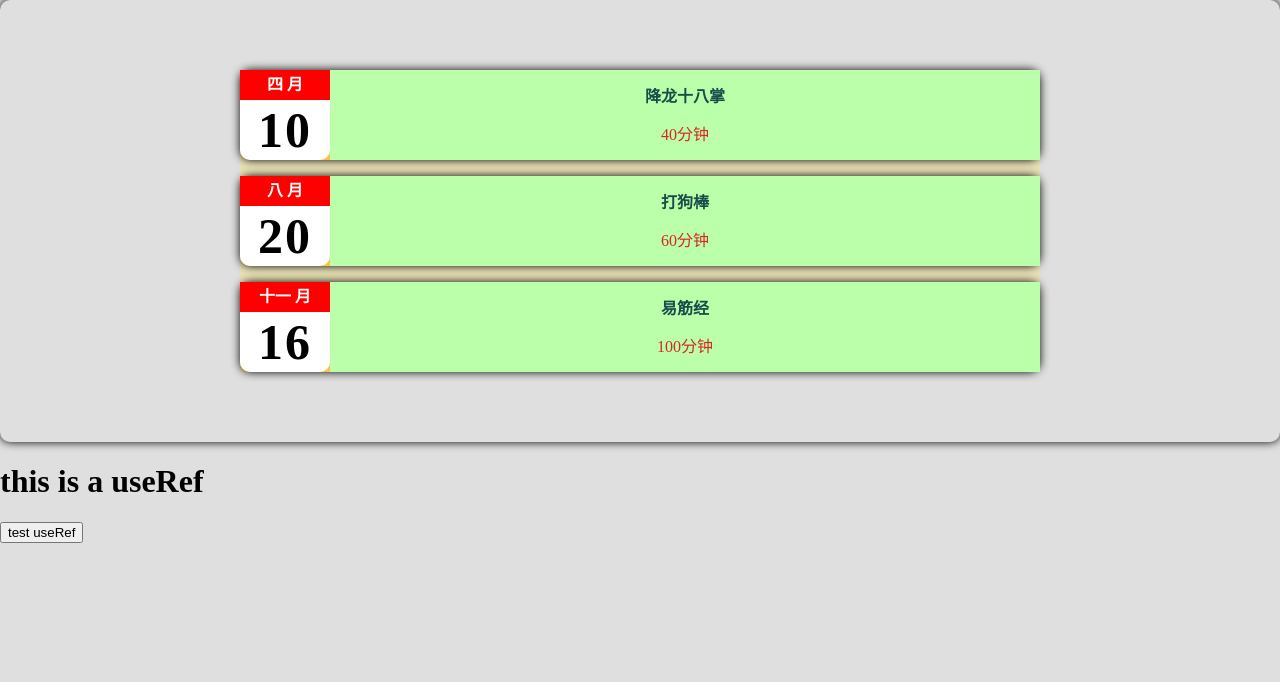
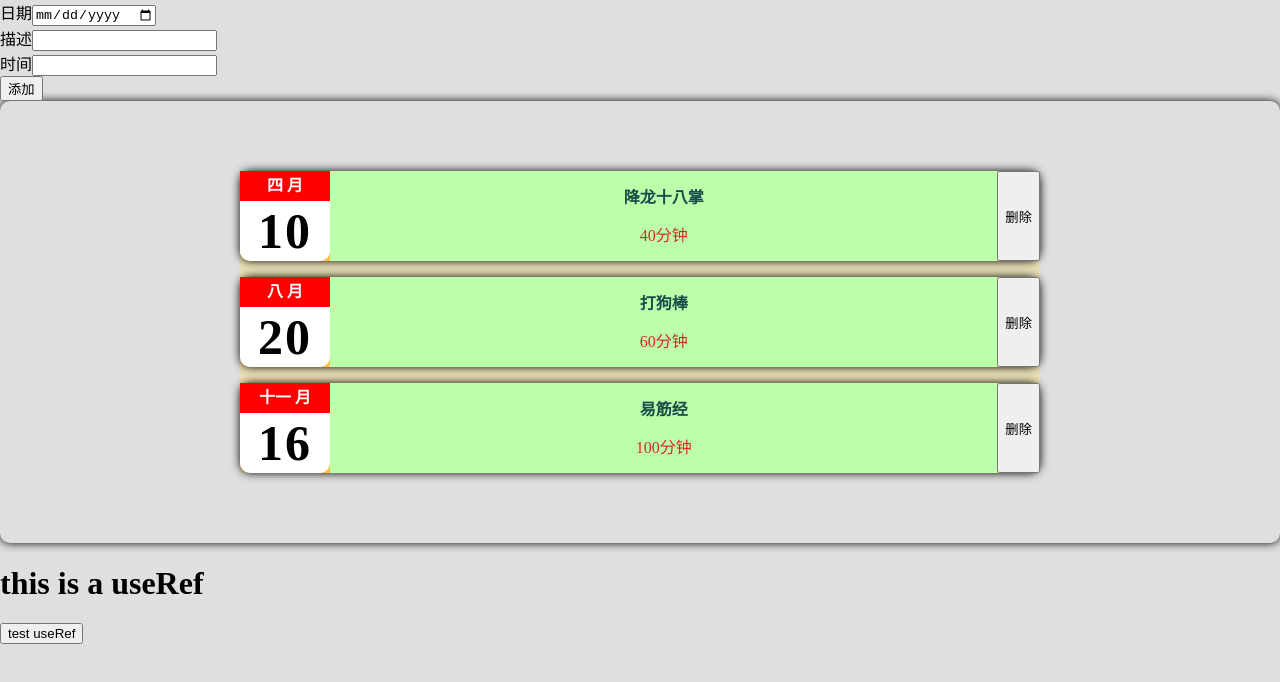
Before and after one commit to benxiaohaihuiwan/react, a React (Create React App) app: page / in a window 1280 px wide. Shown: the top 682 px of the page. Built offline with nearby package versions, Linux system fonts and the light colour scheme.

Commit message:
fix: 增加表单提交数据事件

```diff
--- a/src/App.js
+++ b/src/App.js
@@ -4,8 +4,11 @@ import Logs from "./components/Logs/Logs"
 import UseRefTest from "./components/useRefTest"
 
 import Card from "./components/Card/Card"
+
+import FormTest from "./components/FormTest/FormTest"
+
 const App = ()=>{
-  const logsData = useState([
+  const [logsData,setLogsData] = useState([
     {
       id:'1000',
       month:'四 月',
@@ -28,10 +31,22 @@ const App = ()=>{
       time:'100分钟'
     }
   ])
+  const onSaveForm = (data)=>{
+    setLogsData([...logsData,data])
+  }
+  const deleteHandler = (id)=>{
+    console.log('删除的id：',id)
+    const newLogsData = [...logsData]
+    const arr = newLogsData.filter(item=>{
+      return item.id !== id
+    })
+    setLogsData(arr)
+  }
   return (
     <div>
+      <FormTest onSaveForm={onSaveForm} />
       <Card>
-        <Logs logsData={logsData} />
+        <Logs logsData={logsData} deleteHandler={deleteHandler} />
       </Card>
       <UseRefTest />
    </div>
--- /dev/null
+++ b/src/components/FormTest/FormTest.js
@@ -0,0 +1,59 @@
+import { useState } from "react"
+
+import { uuid } from "./utils"
+
+const FormTest = (props)=>{
+
+  const [formInfo, setFormInfo] = useState({
+    inputDate:'',
+    inputDesc:'',
+    inputTime:''
+  })
+
+  const getInputDate = (e)=>{
+    setFormInfo({...formInfo,inputDate:e.target.value})
+  }
+  const getInputDesc = (e)=>{
+    setFormInfo({...formInfo,inputDesc:e.target.value})
+  }
+  const getInputTime = (e)=>{
+    setFormInfo({...formInfo,inputTime:e.target.value})
+  }
+
+  const addFormHandler = ()=>{
+    const data = {
+      month:new Date(formInfo.inputDate).getMonth() + 1 + ' 月',
+      day:new Date(formInfo.inputDate).getDay(),
+      desc:formInfo.inputDesc,
+      time:formInfo.inputTime,
+      id:uuid()
+    }
+    props.onSaveForm(data)
+
+    // 添加完数据，清空表单
+    setFormInfo({
+      inputDate:'',
+      inputDesc:'',
+      inputTime:''
+    })
+  }
+  return(
+    <div>
+      <div>
+        <span>日期</span>
+        <input type='date' onInput={getInputDate} value={formInfo.inputDate}></input>
+      </div>
+      <div>
+        <span>描述</span>
+        <input onInput={getInputDesc} value={formInfo.inputDesc}></input>
+      </div>
+      <div>
+        <span>时间</span>
+        <input onInput={getInputTime} value={formInfo.inputTime}></input>
+      </div>
+      <button onClick={addFormHandler}>添加</button>
+    </div>
+  )
+}
+
+export default FormTest
--- /dev/null
+++ b/src/components/FormTest/utils/index.js
@@ -0,0 +1,15 @@
+/**
+ * 表格增加一行添加唯一标识
+ *
+ * @param {Function} func 函数
+ * @param {Object} delay 唯一标识
+ * @returns {Array}
+ */
+
+ export function uuid() {
+  return 'xxxxxxxx-xxxx-4xxx-yxxx-xxxxxxxxxxxx'.replace(/[xy]/g, function (c) {
+    const r = (Math.random() * 16) | 0
+    const v = c === 'x' ? r : (r & 0x3) | 0x8
+    return v.toString(16)
+  })
+}
--- a/src/components/Logs/Logs.js
+++ b/src/components/Logs/Logs.js
@@ -2,9 +2,13 @@ import LogsItem from "./LogsItem"
 
 import './Logs.css'
 const Logs = (props)=>{
+  const deleteItemHandler = (id)=>{
+    console.log('删除数据')
+    // props.deleteHandler(id)
+  }
   const LogsInfo = ()=>{
-    return props.logsData[0].map(item=>{
-      return <LogsItem logsItemData={item} key={item.id} />
+    return props.logsData.map(item=>{
+      return <LogsItem logsItemData={item} key={item.id} deleteItemHandler={deleteItemHandler(item.id)} />
     })
   }
   return (
--- a/src/components/Logs/LogsItem.js
+++ b/src/components/Logs/LogsItem.js
@@ -1,6 +1,10 @@
 import './LogsItem.css'
 import MyDate from "./MyDate"
 const LogsItem = (props)=>{
+  const deleteHandler = (props)=>{
+    console.log('props:',props)
+    props.deleteItemHandler()
+  }
   return (
     <div className="item">
         <MyDate month={props.logsItemData.month} day={props.logsItemData.day} />
@@ -8,6 +12,7 @@ const LogsItem = (props)=>{
           <h2 className="desc">{props.logsItemData.desc}</h2>
           <div className="time">{props.logsItemData.time}</div>
         </div>
+        <button onClick={deleteHandler}>删除</button>
     </div>
   )
 }
```
Also changed, not shown: src/components/FormTest/FormTest.css (added).
